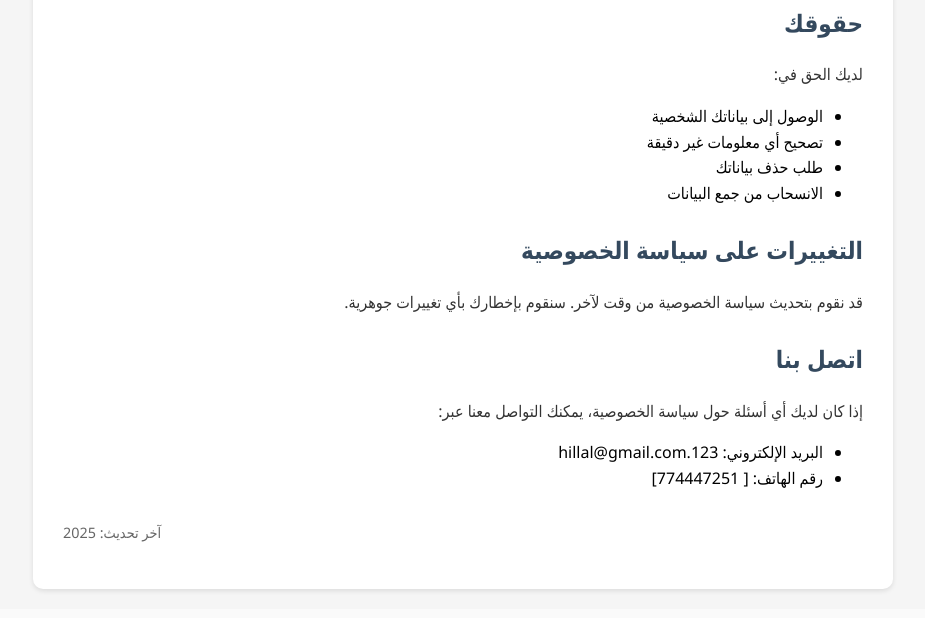
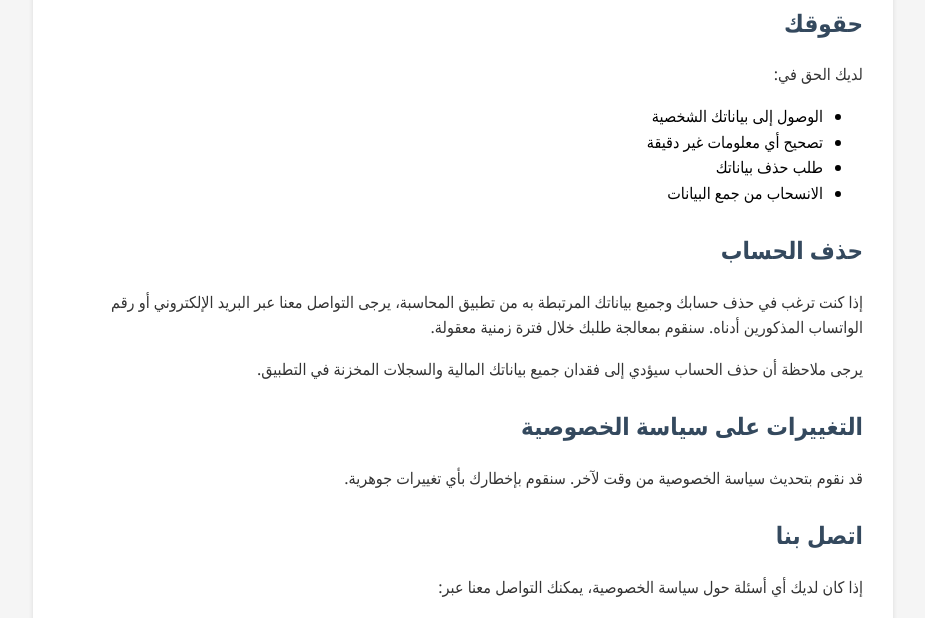
Before and after one commit to hillal77444/hsaby, a Flask app: page /api/privacy-policy in a window 1280 px wide. Shown: the part 1057-1675 px from the top of the page, without its empty margins (177-1102 px from the left). Before the commit the page ends 1649 px from the top, so only its background shows below. Run offline with Flask 3, Linux system fonts and the light colour scheme.

Commit message:
Update privacy_policy.html

```diff
--- a/accounting_server/app/templates/privacy_policy.html
+++ b/accounting_server/app/templates/privacy_policy.html
@@ -89,6 +89,10 @@
             <li>الانسحاب من جمع البيانات</li>
         </ul>
 
+        <h2>حذف الحساب</h2>
+        <p>إذا كنت ترغب في حذف حسابك وجميع بياناتك المرتبطة به من تطبيق المحاسبة، يرجى التواصل معنا عبر البريد الإلكتروني أو رقم الواتساب المذكورين أدناه. سنقوم بمعالجة طلبك خلال فترة زمنية معقولة.</p>
+        <p>يرجى ملاحظة أن حذف الحساب سيؤدي إلى فقدان جميع بياناتك المالية والسجلات المخزنة في التطبيق.</p>
+
         <h2>التغييرات على سياسة الخصوصية</h2>
         <p>قد نقوم بتحديث سياسة الخصوصية من وقت لآخر. سنقوم بإخطارك بأي تغييرات جوهرية.</p>
 
```
